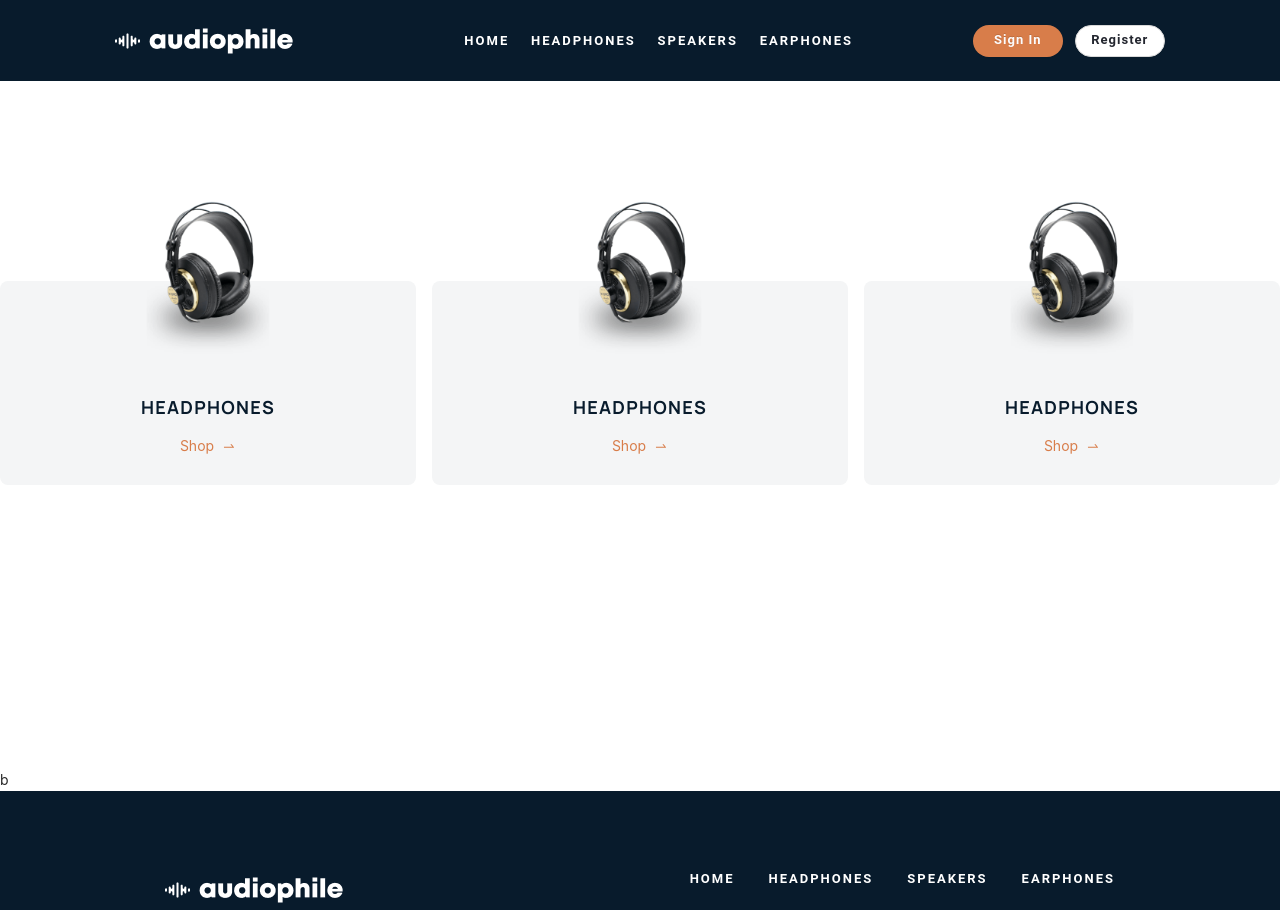
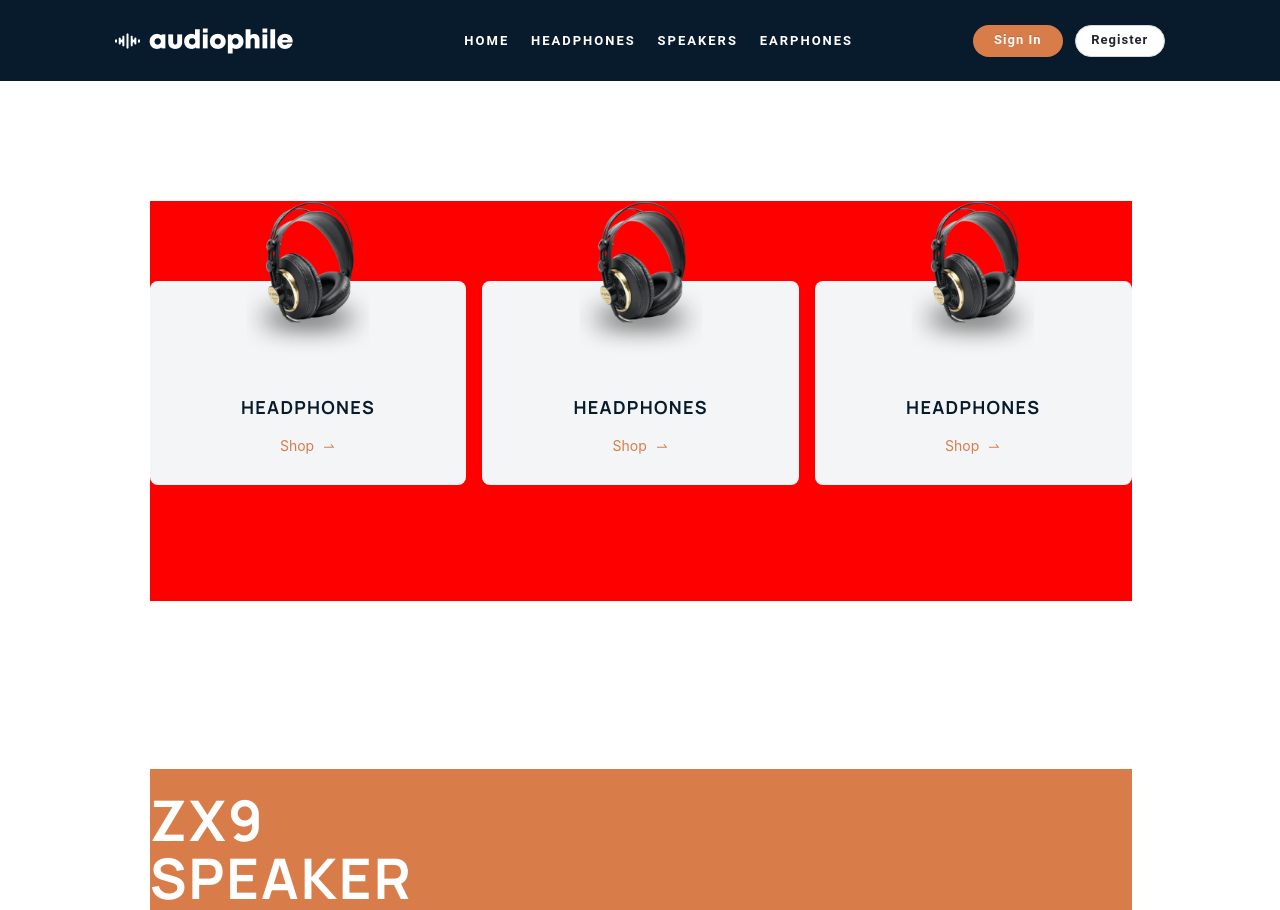
Before and after one commit to anne-creator/audiophile-web, a React (Create React App) app: page / in a window 1280 px wide. Shown: the top 910 px of the page. Built offline with nearby package versions, Linux system fonts and the light colour scheme.

Commit message:
homepage first half UI done

```diff
--- a/src/components/card/Card.module.scss
+++ b/src/components/card/Card.module.scss
@@ -0,0 +1,41 @@
+@import '../../index.scss';
+
+.item {
+    position: relative;
+
+    &__info {
+        height: 20.4rem;
+        background-color: $color-neutrals-7;
+        position: absolute;
+        width: 100%;
+        margin-top: 8rem;
+        display: flex;
+        flex-direction: column;
+        justify-content: flex-end;
+        align-items: center;
+        border-radius: 8px;
+        padding-bottom: 2.08vw;
+        z-index: 1;
+    }
+
+    &__title {
+        @include text-style-h6;
+        color: $color-secondary;
+        margin-bottom: 1.04vw;
+    }
+
+    &__button {
+        color: $color-primary !important;
+
+    }
+
+    &__img {
+        position: absolute;
+        width: 12.3rem;
+        height: 16rem;
+        object-fit: cover;
+        left: 50%;
+        transform: translate(-50%, 0);
+        z-index: 2;
+    }
+}
--- a/src/components/card/Card.tsx
+++ b/src/components/card/Card.tsx
@@ -1,10 +1,17 @@
 import React from 'react';
 import styles from './Card.module.scss'
-import { Button, Col, Row } from 'antd';
+import { Button } from 'antd';
 import { SwapRightOutlined } from '@ant-design/icons'
+import headphone from '../../assets/shared/image-category-thumbnail-headphones.png';
 
 export const Card: React.FC = () => {
     return (<>
-
+        <div className={styles.item}>
+            <div className={styles['item__info']}>
+                <div className={styles['item__title']}>HEADPHONES</div>
+                <Button className={styles['item__button']} type="text" shape="round" size={'small'}>Shop <SwapRightOutlined /></Button>
+            </div>
+        </div>
+        <img className={styles['item__img']} src={headphone} alt="headphone" />
     </>)
 }
--- a/src/components/header/Header.tsx
+++ b/src/components/header/Header.tsx
@@ -1,7 +1,7 @@
 import React, { useState } from "react";
 import styles from './Header.module.scss'
 import logo from "../../assets/logo.png";
-import { Button, Row, Col } from "antd";
+import { Button } from "antd";
 import { MenuOutlined } from '@ant-design/icons'
 
 export const Header: React.FC = () => {
--- a/src/pages/home/HomePage.module.scss
+++ b/src/pages/home/HomePage.module.scss
@@ -2,54 +2,41 @@
 
 .content {
     min-height: 50vh;
-    margin: 12rem 11.6vw 20rem 11.7vw 20rem;
+    margin: 12rem 11.6vw 20rem 11.7vw;
 }
 
 .shop {
     margin: 12rem 0 16.8rem 0;
     min-height: 28.4rem;
+    background-color: red;
 }
 
-.item {
-    position: relative;
 
-    &__info {
-        height: 20.4rem;
-        background-color: $color-neutrals-7;
-        position: absolute;
-        width: 100%;
-        margin-top: 8rem;
-        display: flex;
-        flex-direction: column;
-        justify-content: flex-end;
-        align-items: center;
-        border-radius: 8px;
-        padding-bottom: 2.08vw;
-        z-index: 1;
-    }
-
-    &__title {
-        @include text-style-h6;
-        color: $color-secondary;
-        margin-bottom: 1.04vw;
-    }
-
-    &__button {
-        color: $color-primary !important;
-
-    }
-
-    &__img {
-        position: absolute;
-        width: 12.3rem;
-        height: 16rem;
-        object-fit: cover;
-        left: 50%;
-        transform: translate(-50%, 0);
-        z-index: 2;
-    }
-}
 
 .col {
     height: 40rem;
 }
+
+.recommand {
+    flex: display;
+    flex-direction: column;
+    gap: 4.8rem 0;
+
+    .speaker {
+        min-height: 56rem;
+        background-color: $color-primary;
+
+        img {
+            flex: 1;
+        }
+
+        &__detail {
+            &__title {
+                @include text-style-h1;
+                color: white;
+                width: max(32px, 18.1vw);
+            }
+        }
+    }
+
+}
--- a/src/pages/home/HomePage.tsx
+++ b/src/pages/home/HomePage.tsx
@@ -5,8 +5,8 @@ import {
   Footer
 } from "../../components";
 import { Button, Col, Row } from 'antd';
-import { SwapRightOutlined } from '@ant-design/icons';
-import headphone from '../../assets/shared/image-category-thumbnail-headphones.png';
+import { Card } from '../../components'
+
 
 export const HomePage: React.FC = () => {
   return (<>
@@ -15,38 +15,28 @@ export const HomePage: React.FC = () => {
     <div className={styles['content']}>
       <section className={styles['shop']}>
         <Row gutter={[16, { xs: 32, sm: 64, md: 128, lg: 256 }]}>
-          {/* card 1 */}
-          <Col className={styles['col']} xs={24} sm={24} md={8} >
-            <div className={styles.item}>
-              <div className={styles['item__info']}>
-                <div className={styles['item__title']}>HEADPHONES</div>
-                <Button className={styles['item__button']} type="text" shape="round" size={'small'}>Shop <SwapRightOutlined /></Button>
-              </div>
-            </div>
-            <img className={styles['item__img']} src={headphone} alt="headphone" />
+          <Col className={styles['col']} xs={24} sm={24} md={8}>
+            <Card />
           </Col>
           <Col className={styles['col']} xs={24} sm={24} md={8} >
-            <div className={styles.item}>
-              <div className={styles['item__info']}>
-                <div className={styles['item__title']}>HEADPHONES</div>
-                <Button className={styles['item__button']} type="text" shape="round" size={'small'}>Shop <SwapRightOutlined /></Button>
-              </div>
-            </div>
-            <img className={styles['item__img']} src={headphone} alt="headphone" />
+            <Card />
           </Col>
           <Col className={styles['col']} xs={24} sm={24} md={8} >
-            <div className={styles.item}>
-              <div className={styles['item__info']}>
-                <div className={styles['item__title']}>HEADPHONES</div>
-                <Button className={styles['item__button']} type="text" shape="round" size={'small'}>Shop <SwapRightOutlined /></Button>
-              </div>
-            </div>
-            <img className={styles['item__img']} src={headphone} alt="headphone" />
+            <Card />
           </Col>
-
         </Row>
       </section>
-      <section className={styles['recommand']}>b</section>
+      <section className={styles['recommand']}>
+        <div className={styles.speaker}>
+          <img></img>
+          <div className={styles['speaker__detail']}>
+            <div className={styles['speaker__detail__title']}>ZX9
+              SPEAKER</div>
+            <div className={styles['speaker__detail__subtitle']}>Upgrade to premium speakers that are phenomenally built to deliver truly remarkable sound.</div>
+            <Button type="primary">SEE PRODUCT</Button>
+          </div>
+        </div>
+      </section>
     </div>
     <Footer />
   </>)
```
Also changed, not shown: src/pages/home/mockup.ts (added, +17 -0 lines).
